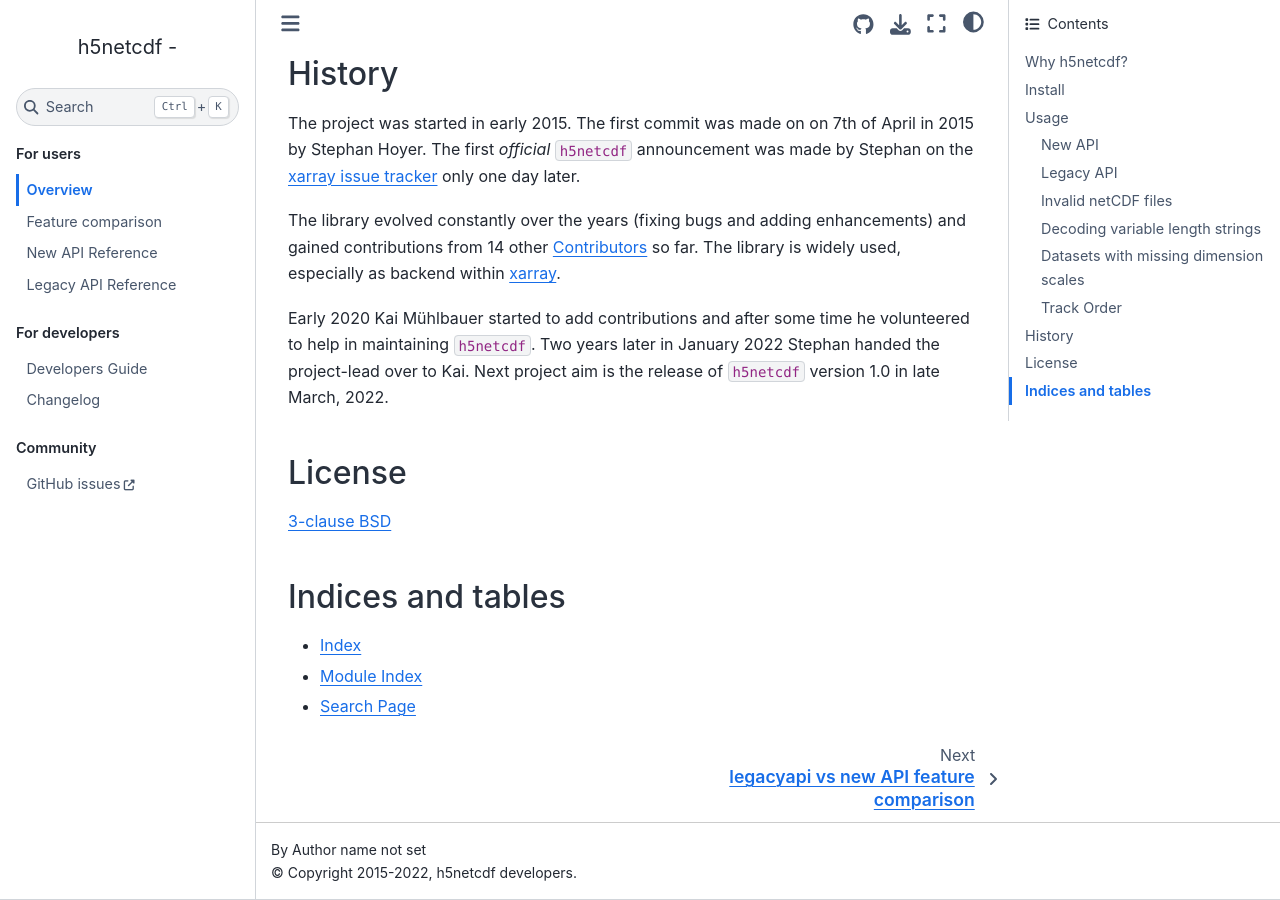
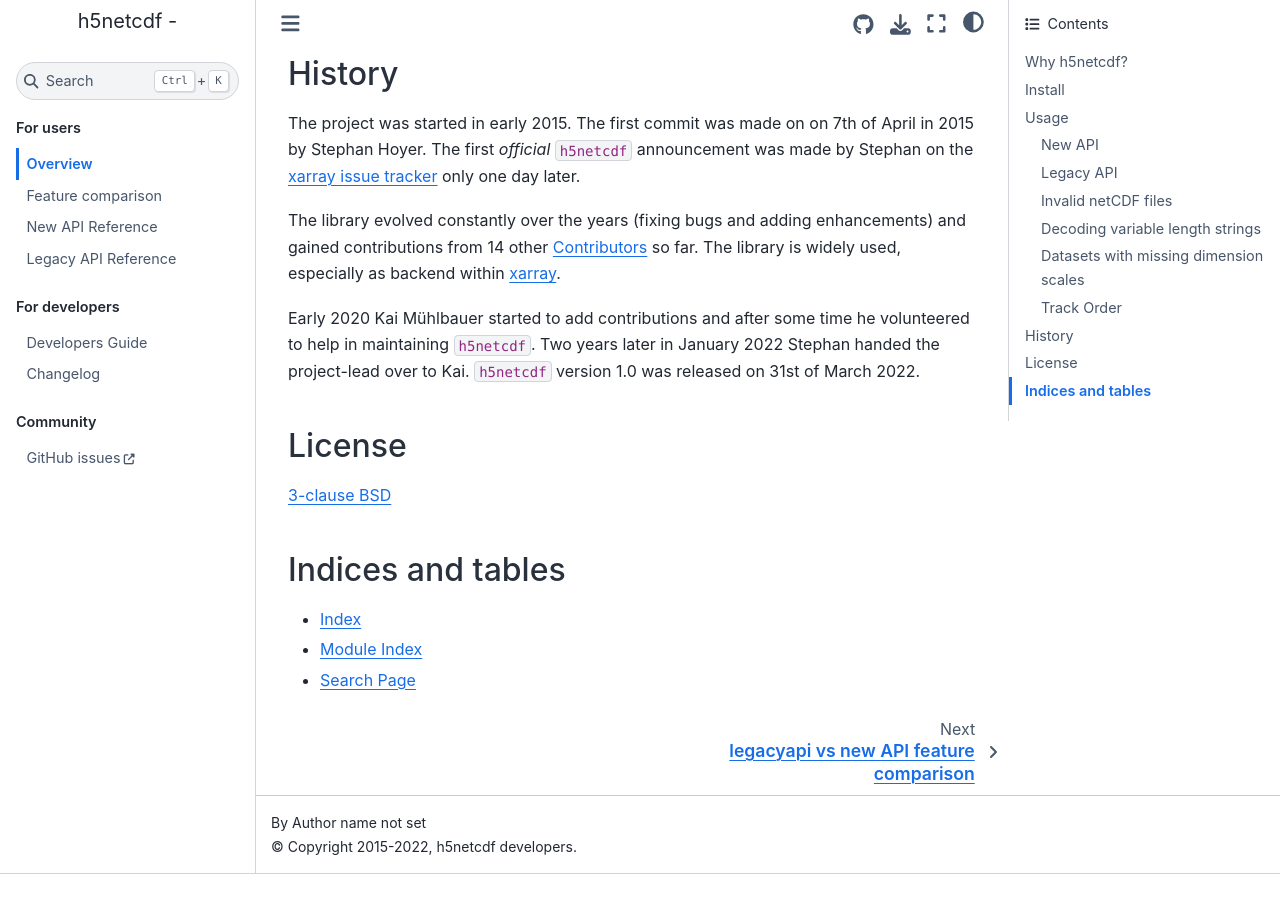
Before and after one commit to h5netcdf/h5netcdf, a Sphinx documentation site: the page built from doc/index.rst, in a window 1280 px wide and 900 px high, scrolled down 5440 px. Built offline with Sphinx 7.4.7 and the Sphinx Book theme 1.1.4, drawn with Linux system fonts in a browser that asks for light colours; the version number could not be read and is left out; after the commit the page ends 6314 px from its top, so only the background shows below that.

Commit message:
REL: 1.0.0 (#169)

```diff
--- a/CHANGELOG.rst
+++ b/CHANGELOG.rst
@@ -1,7 +1,7 @@
 Change Log
 ----------
 
-Development Version:
+Version 1.0.0 (March 31st, 2022):
 
 - Add HSDS pytest-fixture, make tests work with h5ypd.
   By `Aleksandar Jelenak <https://github.com/ajelenak>`_.
--- a/README.rst
+++ b/README.rst
@@ -18,6 +18,7 @@ netCDF library.
 
 
 .. why-h5netcdf
+
 Why h5netcdf?
 -------------
 
@@ -255,6 +256,7 @@ newer versions of h5netcdf will continue to disable order tracker.
 .. _[*]: https://github.com/h5netcdf/h5netcdf/issues/128
 
 .. changelog
+
 Changelog
 ---------
 
@@ -263,6 +265,7 @@ Changelog
 .. _Changelog: https://github.com/h5netcdf/h5netcdf/blob/main/CHANGELOG.rst
 
 .. license
+
 License
 -------
 
--- a/doc/index.rst
+++ b/doc/index.rst
@@ -55,8 +55,7 @@ especially as backend within `xarray`_.
 
 Early 2020 Kai Mühlbauer started to add contributions and after some time he volunteered
 to help in maintaining ``h5netcdf``. Two years later in January 2022 Stephan handed the
-project-lead over to Kai. Next project aim is the release of ``h5netcdf`` version 1.0 in
-late March, 2022.
+project-lead over to Kai. ``h5netcdf`` version 1.0 was released on 31st of March 2022.
 
 .. _netCDF4 file-format: https://docs.unidata.ucar.edu/netcdf-c/current/file_format_specifications.html#netcdf_4_spec
 .. _h5py: https://www.h5py.org/
```
Also changed, not shown: 1 other file.
